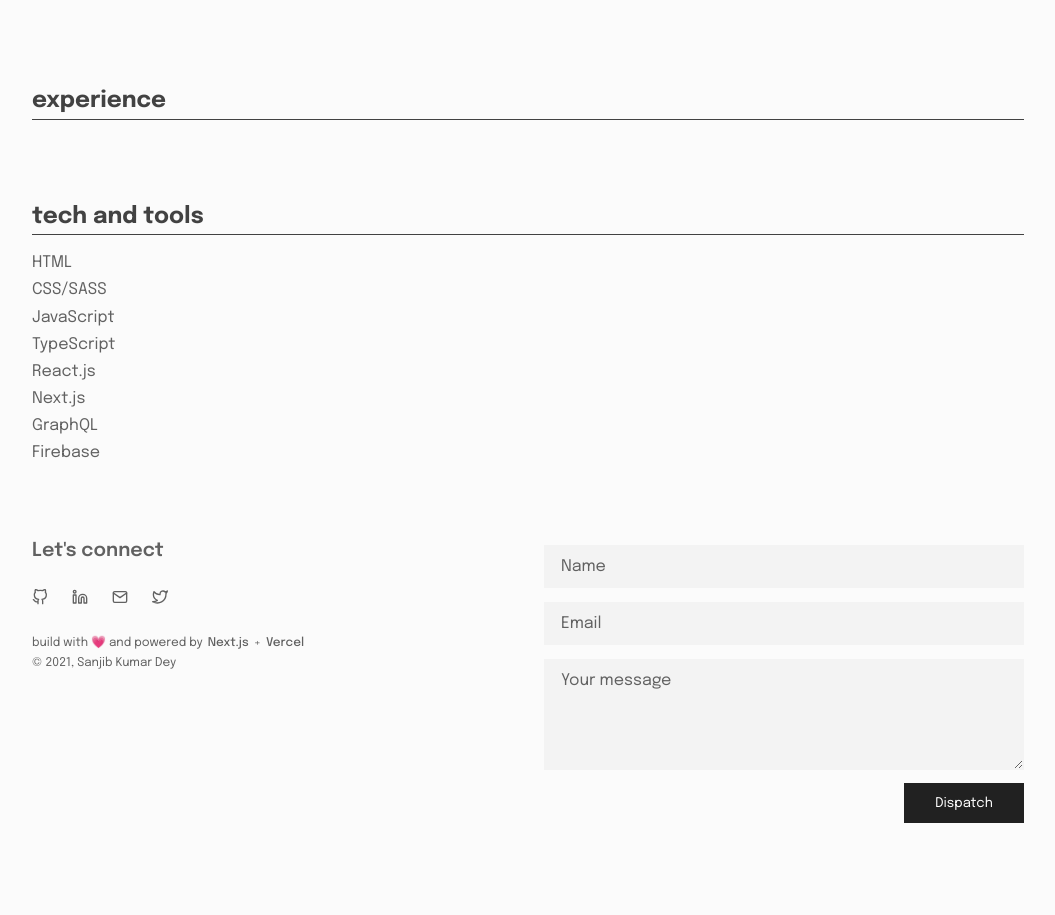
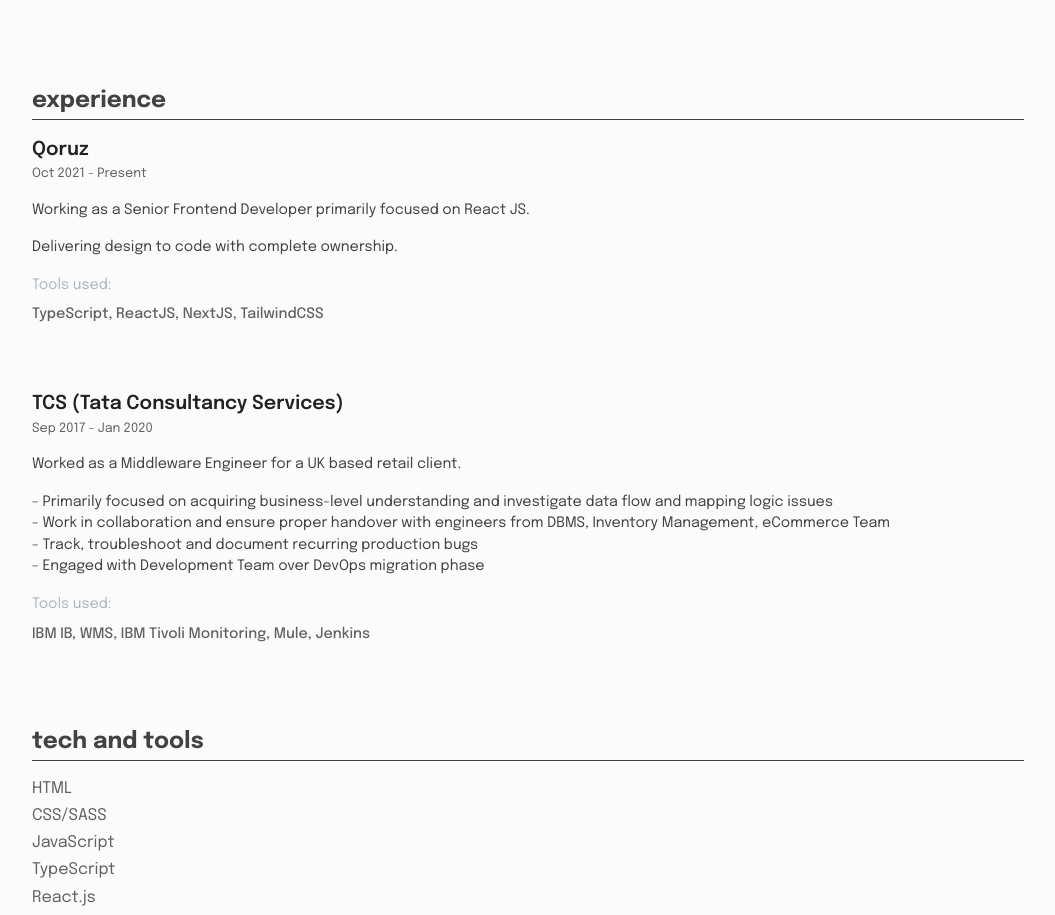
Before and after one commit to sanjibdey104/portfolio-v1, a Next.js app: page / in a window 1280 px wide. Shown: the part 780-1695 px from the top of the page, without its empty margins (112-1167 px from the left). Before the commit the page ends 1651 px from the top, so only its background shows below. Built offline with nearby package versions, Linux system fonts and the light colour scheme.

Commit message:
update: experience section ui

```diff
--- a/components/Work.js
+++ b/components/Work.js
@@ -1,4 +1,3 @@
-import React, { useState } from "react";
 import styled from "styled-components";
 
 const WorkComponent = styled.section`
@@ -6,132 +5,133 @@
   height: 100%;
 
   display: flex;
-  gap: 2rem;
-  font-family: var(--font-secondary);
-
-  @media (max-width: 768px) {
-    flex-direction: column;
-  }
-
-  .company-list {
-    width: 25%;
-    display: flex;
   flex-direction: column;
   gap: 2rem;
 
-    @media screen and (max-width: 768px) {
-      width: 100%;
-      flex-direction: row;
+  .company-list {
+    display: flex;
+    flex-direction: column;
+    gap: 4rem;
+
+    .company {
+      display: flex;
+      flex-direction: column;
+      gap: 1rem;
+
+      .company-info {
+        display: flex;
+        flex-direction: column;
+
+        .company-name {
+          color: var(--fg-bold);
+          font-weight: 600;
+          font-size: 1.2rem;
         }
 
-    li {
-      height: 2.5rem;
-      display: flex;
-      align-items: center;
-      cursor: pointer;
-      position: relative;
-
-      font-size: 0.9rem;
-      font-family: var(--font-primary);
-      font-weight: 500;
-      padding: 0.75rem;
+        .job-duration {
+          font-size: 0.8rem;
+          font-weight: 400;
           color: var(--fg-lighter);
-      transition: all 200ms ease-in-out;
-
-      &:hover {
-        color: var(--accent-color-primary);
-      }
-
-      &.active {
-        color: var(--accent-color-primary);
-        border-left: 2px solid var(--accent-color-primary);
-
-        @media screen and (max-width: 768px) {
-          border: 0;
-          border-bottom: 2px solid var(--accent-color-primary);
-        }
-      }
         }
       }
 
       .job-desc {
-    width: 75%;
         display: flex;
         flex-direction: column;
+        gap: 1rem;
 
-    @media (max-width: 768px) {
-      width: 100%;
+        p,
+        li,
+        h4 {
+          font-size: 0.9rem;
         }
 
-    .position {
-      margin-bottom: 0.5rem;
-      font-size: 1.35rem;
-      color: var(--fg-bold);
+        .tools-desc {
+          display: flex;
+          flex-direction: column;
+          gap: 0.5rem;
+
+          h4 {
+            color: var(--fg-lightest);
+            font-weight: 400;
+          }
+
+          .tools-used {
+            color: var(--fg-lighter);
             font-weight: 500;
-
-      #company {
-        color: var(--accent-color-primary);
           }
         }
-
-    .duration {
-      font-size: 0.9rem;
-      margin-bottom: 2rem;
-      color: var(--fg-lighter);
-    }
-
-    li {
-      margin-bottom: 1rem;
-      position: relative;
-      padding-left: 1.5rem;
-
-      &:before {
-        content: "▹";
-        display: inline;
-        position: absolute;
-        left: 0;
-        color: var(--accent-color-primary);
-        font-size: 1.5rem;
-        line-height: 1.1;
       }
     }
   }
 `;
 
-const Work = ({ works }) => {
-  const [indexValue, setIndexValue] = useState(0);
-  const companies = works.map((work) => work.company);
-  const { company, position, duration, responsibilities } = works[indexValue];
-
+const Work = () => {
   return (
     <WorkComponent>
       <ul className="company-list">
-        {companies.map((company, index) => {
-          let id = Math.random();
-          return (
-            <li
-              key={id}
-              onClick={() => setIndexValue(index)}
-              className={index === indexValue ? "active" : ""}
-            >
-              {company}
+        <li className="company qoruz">
+          <div className="company-info">
+            <p className="company-name">Qoruz</p>
+
+            <p className="job-duration">Oct 2021 - Present</p>
+          </div>
+
+          <div className="job-desc">
+            <p>
+              Working as a Senior Frontend Developer primarily focused on React
+              JS.
+            </p>
+            <p>Delivering design to code with complete ownership.</p>
+
+            <div className="tools-desc">
+              <h4>Tools used:</h4>
+
+              <p className="tools-used">
+                TypeScript, ReactJS, NextJS, TailwindCSS
+              </p>
+            </div>
+          </div>
         </li>
-          );
-        })}
+
+        <li className="company tcs">
+          <div className="company-info">
+            <p className="company-name">TCS (Tata Consultancy Services)</p>
+
+            <p className="job-duration">Sep 2017 - Jan 2020</p>
+          </div>
+
+          <div className="job-desc">
+            <p>Worked as a Middleware Engineer for a UK based retail client.</p>
+
+            <ul>
+              <li>
+                - Primarily focused on acquiring business-level understanding
+                and investigate data flow and mapping logic issues
+              </li>
+              <li>
+                - Work in collaboration and ensure proper handover with
+                engineers from DBMS, Inventory Management, eCommerce Team
+              </li>
+
+              <li>
+                - Track, troubleshoot and document recurring production bugs
+              </li>
+              <li>
+                - Engaged with Development Team over DevOps migration phase
+              </li>
             </ul>
 
-      <div className="job-desc">
-        <div className="position">
-          <span>{position}</span> @ <span id="company">{company}</span>
+            <div className="tools-desc">
+              <h4>Tools used:</h4>
+
+              <p className="tools-used">
+                IBM IB, WMS, IBM Tivoli Monitoring, Mule, Jenkins
+              </p>
             </div>
-        <p className="duration">{duration}</p>
-        <ul>
-          {responsibilities.map((res) => {
-            let unikey = Math.random();
-            return <li key={unikey}>{res}</li>;
-          })}
+          </div>
+        </li>
       </ul>
-      </div>
     </WorkComponent>
   );
 };
--- a/pages/index.js
+++ b/pages/index.js
@@ -1,10 +1,6 @@
 import styled from "styled-components";
-import { SiLinkedin } from "react-icons/si";
 import { FiDownload } from "react-icons/fi";
 import Work from "../components/Work";
-import CustomCta from "../components/custom/CustomCta";
-import HighlightedText from "../components/custom/HighlightedText";
-import TechStack from "../components/TechStack";
 
 const Homepage = styled.main`
   display: flex;
@@ -158,7 +154,7 @@
       <div className="about-section">
         <section className="experience">
           <h2 className="section-title">experience</h2>
-          {/* <Work works={works} />/ */}
+          <Work />
         </section>
 
         <section className="tech-and-tools-section">
```
Lines whose indentation alone changed are shown as unchanged.
